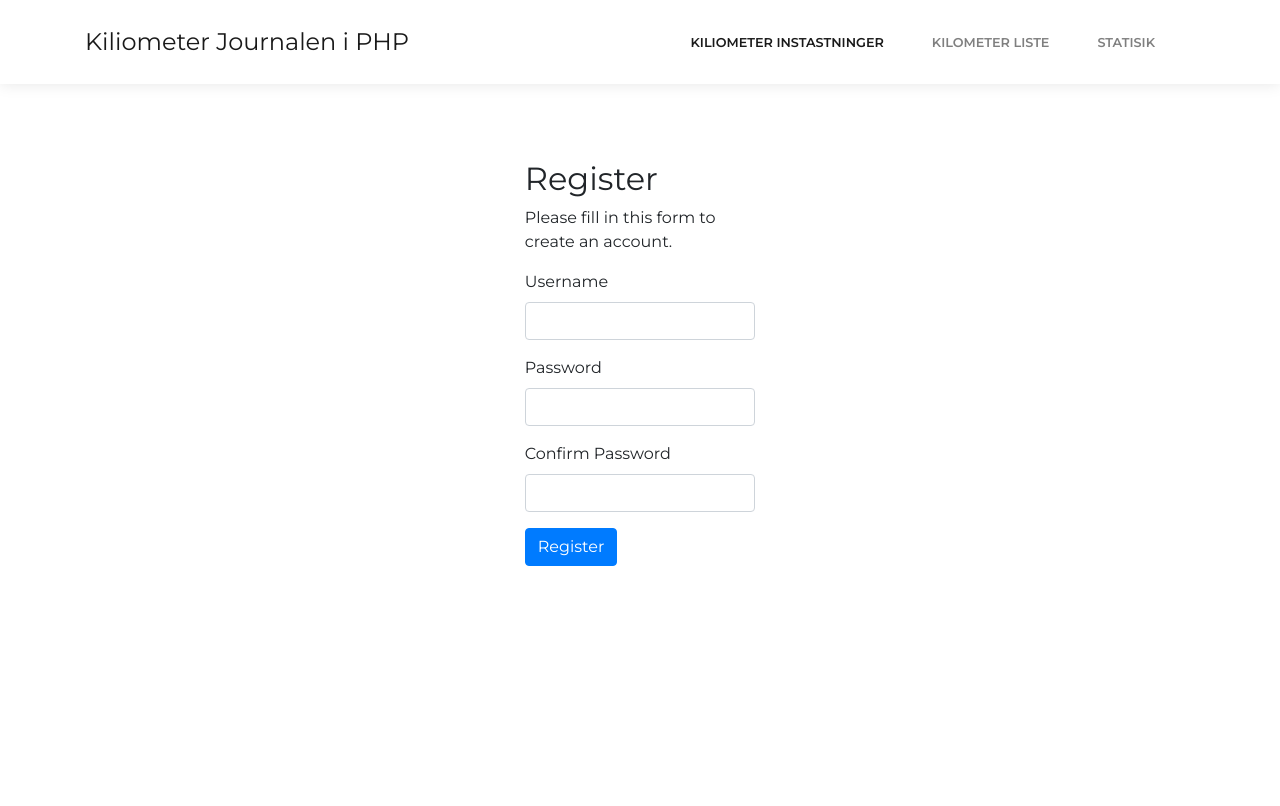
After one commit to OleMortensen8/Kiliometerjournal, a PHP site: page /register.php in a window 1280 px wide. The commit adds this page. Shown: the top 806 px of the page. Run offline with PHP 8.4, Linux system fonts and the light colour scheme; data comes from the database, SQL or seed files in the repository; both versions use the stored data as it was after the commit.

Commit message:
Add user authentication and CSRF protection
Introduced user registration and login functionality with CSRF protection. Ensured session management for secure access and updated navigation to include a logout option for authenticated users. Refactored styles for better UI consistency.

```diff
--- /dev/null
+++ b/csrf.php
@@ -0,0 +1,31 @@
+<?php
+// csrf.php
+
+// Start output buffering
+ob_start();
+
+// Check if session is not already started
+if (session_status() == PHP_SESSION_NONE) {
+    session_start();
+}
+
+// Generate a new CSRF token if none exists
+if (empty($_SESSION['csrf_token'])) {
+    $_SESSION['csrf_token'] = bin2hex(random_bytes(32));
+}
+
+function getCsrfToken() {
+    return $_SESSION['csrf_token'];
+}
+
+function verifyCsrfToken($token) {
+    // Verify the CSRF token
+    if (!isset($_SESSION['csrf_token']) || $token !== $_SESSION['csrf_token']) {
+        return false;
+    }
+    return true;
+}
+
+// Flush output buffer
+ob_end_flush();
+?>
--- /dev/null
+++ b/register.php
@@ -0,0 +1,61 @@
+<?php
+// register.php
+require 'csrf.php';
+require 'bootstrap.php';
+
+$pdo = new DB();
+$pdo = $pdo->DBCONNECT();
+
+if ($_SERVER['REQUEST_METHOD'] == 'POST') {
+    // Validate the CSRF token
+    if (!isset($_POST['csrf_token']) || !verifyCsrfToken($_POST['csrf_token'])) {
+        echo "Invalid CSRF token!";
+        exit();
+    }
+
+    $username = trim($_POST['username']);
+    $password = trim($_POST['password']);
+    $confirm_password = trim($_POST['confirm_password']);
+
+    if (empty($username) || empty($password) || empty($confirm_password)) {
+        echo "All fields are required.";
+    } elseif ($password !== $confirm_password) {
+        echo "Passwords do not match.";
+    } else {
+        $hashed_password = password_hash($password, PASSWORD_DEFAULT);
+
+        $stmt = $pdo->prepare("INSERT INTO users (username, password) VALUES (?, ?)");
+        if ($stmt->execute([$username, $hashed_password])) {
+            $_SESSION['csrf_token'] = bin2hex(random_bytes(32)); // Regenerate CSRF token after registration
+            header("Location: login.php");
+            exit();
+        } else {
+            echo "Registration failed.";
+        }
+    }
+}
+?>
+
+<main style="width:18%; margin: 160px auto 0;">
+    <h2>Register</h2>
+    <p>Please fill in this form to create an account.</p>
+
+    <form action="<?php echo htmlspecialchars($_SERVER["PHP_SELF"]); ?>" method="post">
+        <input type="hidden" name="csrf_token" value="<?php echo getCsrfToken(); ?>">
+        <div class="form-group">
+            <label>Username</label>
+            <input type="text" name="username" class="form-control" value="<?php echo htmlspecialchars($username ?? ''); ?>">
+        </div>
+        <div class="form-group">
+            <label>Password</label>
+            <input type="password" name="password" class="form-control">
+        </div>
+        <div class="form-group">
+            <label>Confirm Password</label>
+            <input type="password" name="confirm_password" class="form-control">
+        </div>
+        <div class="form-group">
+            <input type="submit" class="btn btn-primary" value="Register">
+        </div>
+    </form>
+</main>
--- a/stats.php
+++ b/stats.php
@@ -1,4 +1,4 @@
-<?php include('bootstrap.php'); ?><main style="width:60%; margin:0 auto; margin-top: 160px;">
+<?php include('bootstrap.php'); ?><main style="width:60%; margin: 160px auto 0;">
 <!-- Canvas element for Chart.js -->
     <h1>Statisik</h1>
 <canvas id="myChart" width="250" height="80"></canvas>
--- a/views/header.php
+++ b/views/header.php
@@ -21,6 +21,10 @@
                     <li class="nav-item" role="presentation"><a class="nav-link active" href="/">Kiliometer instastninger</a></li>
                     <li class="nav-item" role="presentation"><a class="nav-link" href="features.php">Kilometer liste</a></li>
                     <li class="nav-item" role="presentation"><a class="nav-link" href="stats.php">Statisik</a></li>
+<?php if (isset($_SESSION['user_id'])) { ?>
+    <li class="nav-item" role="presentation"><a class="nav-link" href="logout.php">LogOut</a></li>
+
+<?php  }?>
                 </ul>
         </div>
         </div>
```
Also changed, not shown: features.php (+11 -1 lines), index.php (+11 -2 lines), login.php (added, +57 -0 lines), kiliometerlistesqlite.db.
